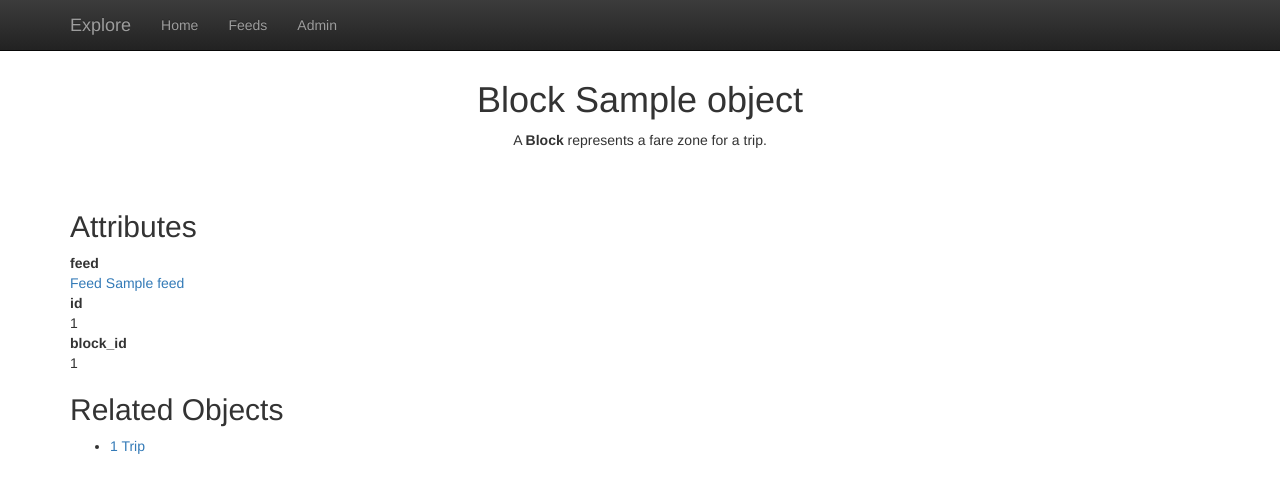
After one commit to tulsawebdevs/django-multi-gtfs, a Django app: template examples/explore/exploreapp/templates/multigtfs/block_detail.html in a window 1280 px wide. The commit adds this page. Shown: the top 493 px of the page. Run offline with Django 3.2, Linux system fonts and the light colour scheme; the template is opened without the code that fills it: most values are stand-ins (such as "Sample title", 1, 10 or a date in 2020); some libraries are stand-ins or nearby versions.

Commit message:
explore: add views for Blocks

```diff
--- /dev/null
+++ b/examples/explore/exploreapp/templates/multigtfs/block_detail.html
@@ -0,0 +1,18 @@
+{% extends "multigtfs/base.html" %}
+{% block head_title %}{{ block.super }} - Block {{object}}{% endblock %}
+{% block page_title %}Block {{object}}{% endblock %}
+{% block page_top_content_elem %}
+A <strong>Block</strong> represents a fare zone for a trip.
+{% endblock %}
+{% block page_middle_content %}
+<h2>Attributes</h2>
+<dl>
+    <dt>feed</dt><dd><a href="{% url 'feed_detail' pk=object.feed_id %}">Feed {{object.feed}}</a></dd>
+    <dt>id</dt><dd>{{object.id}}</dd>
+    <dt>block_id</dt><dd>{{object.block_id}}</dd>
+</dl>
+<h2>Related Objects</h2>
+<ul>
+    <li><a href="{% url 'trip_by_block_list' feed_id=object.id block_id=object.id %}">{{object.trip_set.count}} Trip{{ object.trip_set.count|pluralize }}</a></li>
+</ul>
+{% endblock %}
--- a/examples/explore/exploreapp/templates/multigtfs/route_detail.html
+++ b/examples/explore/exploreapp/templates/multigtfs/route_detail.html
@@ -10,7 +10,7 @@ A <strong>Route</strong> is a named route in the schedule
     <dt>feed</dt><dd><a href="{% url 'feed_detail' pk=object.feed_id %}">Feed {{object.feed}}</a></dd>
     <dt>id</dt><dd>{{object.id}}</dd>
     <dt>route_id</dt><dd>{{object.route_id}}</dd>
-    <dt>agency</dt><dd>{% if object.agency_id %}<a href="{% url 'agency_detail' pk=object.agency_id %}">Agency {{object.agency}}</a>{% else %}<em>Not set</em>{% endif %}</dd>
+    <dt>agency</dt><dd>{% if object.agency_id %}<a href="{% url 'agency_detail' feed_id=object.feed_id pk=object.agency_id %}">Agency {{object.agency}}</a>{% else %}<em>Not set</em>{% endif %}</dd>
     <dt>short_name</dt><dd>{{object.short_name}}</dd>
     <dt>long_name</dt><dd>{{object.long_name}}</dd>
     <dt>desc</dt><dd>{{object.desc|default:'<em>Not set</em>'}}</dd>
--- a/examples/explore/exploreapp/templates/multigtfs/trip_detail.html
+++ b/examples/explore/exploreapp/templates/multigtfs/trip_detail.html
@@ -13,8 +13,8 @@ A <strong>Trip</strong> is a single run of a Route
     <dt>headsign</dt><dd>{{object.headsign|default:'<em>Not set</em>'}}</dd>
     <dt>short_name</dt><dd>{{object.short_name|default:'<em>Not set</em>'}}</dd>
     <dt>direction</dt><dd>{{object.get_direction_display|default:'<em>Not set</em>'}}</dd>
-    <dt>block</dt><dd>{% if object.block_id %}<a href="{% url 'block_detail' feed_id=object.id pk=object.block_id %}">Block {{object.block}}</a>{% else %}<em>No Block</em>{% endif %}</dd>
-    <dt>shape</dt><dd>{% if object.shape_id %}<a href="{% url 'shape_detail' feed_id=object.id pk=object.shape_id %}">Shape {{object.shape}}</a>{% else %}<em>No Shape</em>{% endif %}</dd>
+    <dt>block</dt><dd>{% if object.block_id %}<a href="{% url 'block_detail' feed_id=view.kwargs.feed_id pk=object.block_id %}">Block {{object.block}}</a>{% else %}<em>No Block</em>{% endif %}</dd>
+    <dt>shape</dt><dd>{% if object.shape_id %}<a href="{% url 'shape_detail' feed_id=view.kwargs.feed_id pk=object.shape_id %}">Shape {{object.shape}}</a>{% else %}<em>No Shape</em>{% endif %}</dd>
 </dl>
 <h2>Related Objects</h2>
 <ul>
--- a/examples/explore/exploreapp/templates/multigtfs/trip_list.html
+++ b/examples/explore/exploreapp/templates/multigtfs/trip_list.html
@@ -11,6 +11,8 @@ A <strong>Trip</strong> is a single run of a Route
 <p>Trips for <a href="{% url 'service_detail' feed_id=feed_id pk=service.pk %}">Service {{service}}</a></p>
 {% elif shape %}
 <p>Trips for <a href="{% url 'shape_detail' feed_id=feed_id pk=shape.pk %}">Shape {{shape}}</a></p>
+{% elif the_block %}
+<p>Trips for <a href="{% url 'block_detail' feed_id=feed_id pk=the_block.pk %}">Block {{the_block}}</a></p>
 {% endif %}
 {% for trip in object_list %}
   {% if forloop.first %}<ul>{% endif %}
```
Also changed, not shown: examples/explore/exploreapp/templates/multigtfs/block_list.html (added, +15 -0 lines), examples/explore/exploreapp/urls.py (+11 -3 lines), examples/explore/exploreapp/views.py (+14 -1 lines), examples/explore/exploreapp/templates/multigtfs/zone_detail.html (renamed from examples/explore/exploreapp/templates/multigtfs/zone_details.html).
